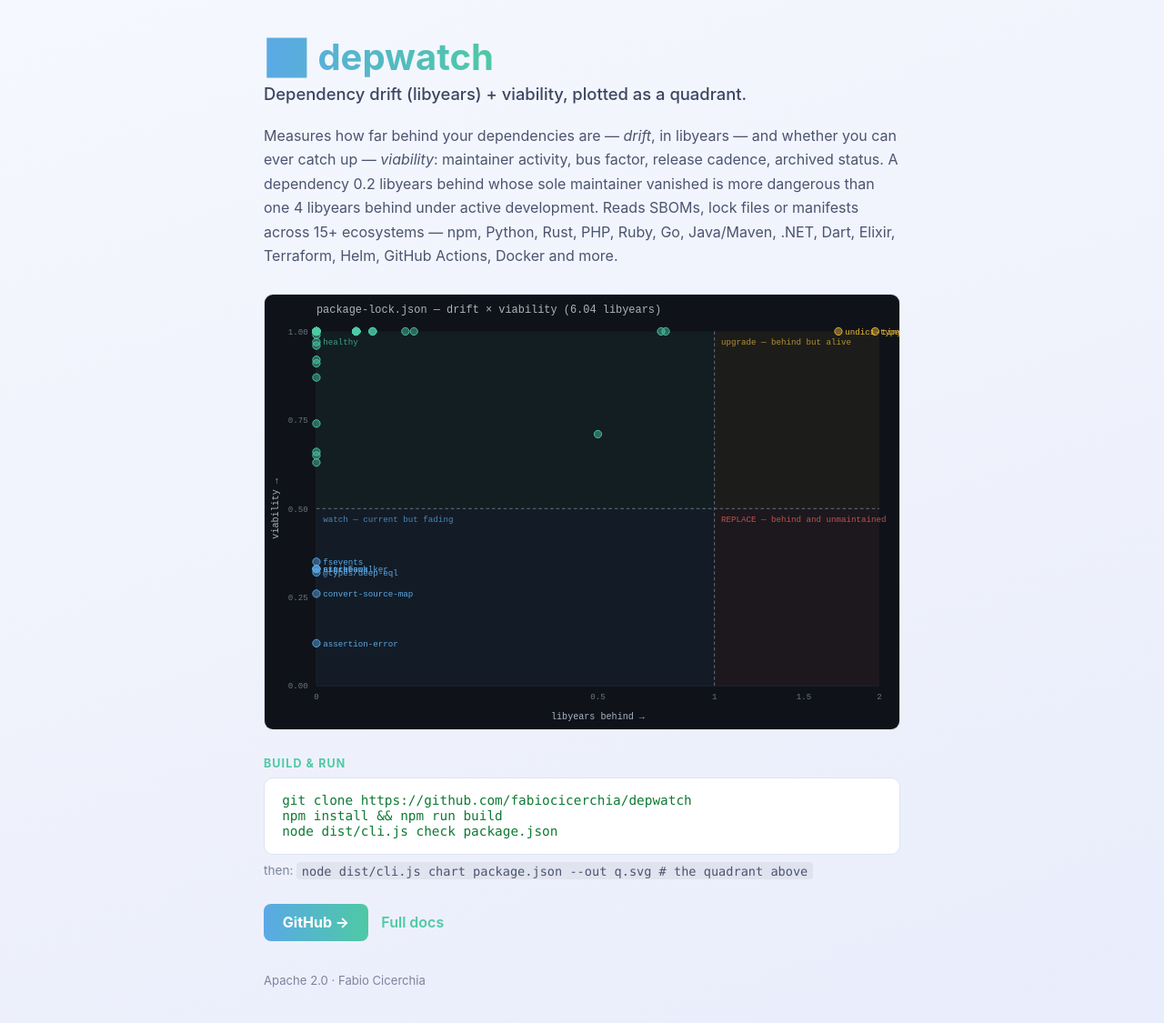
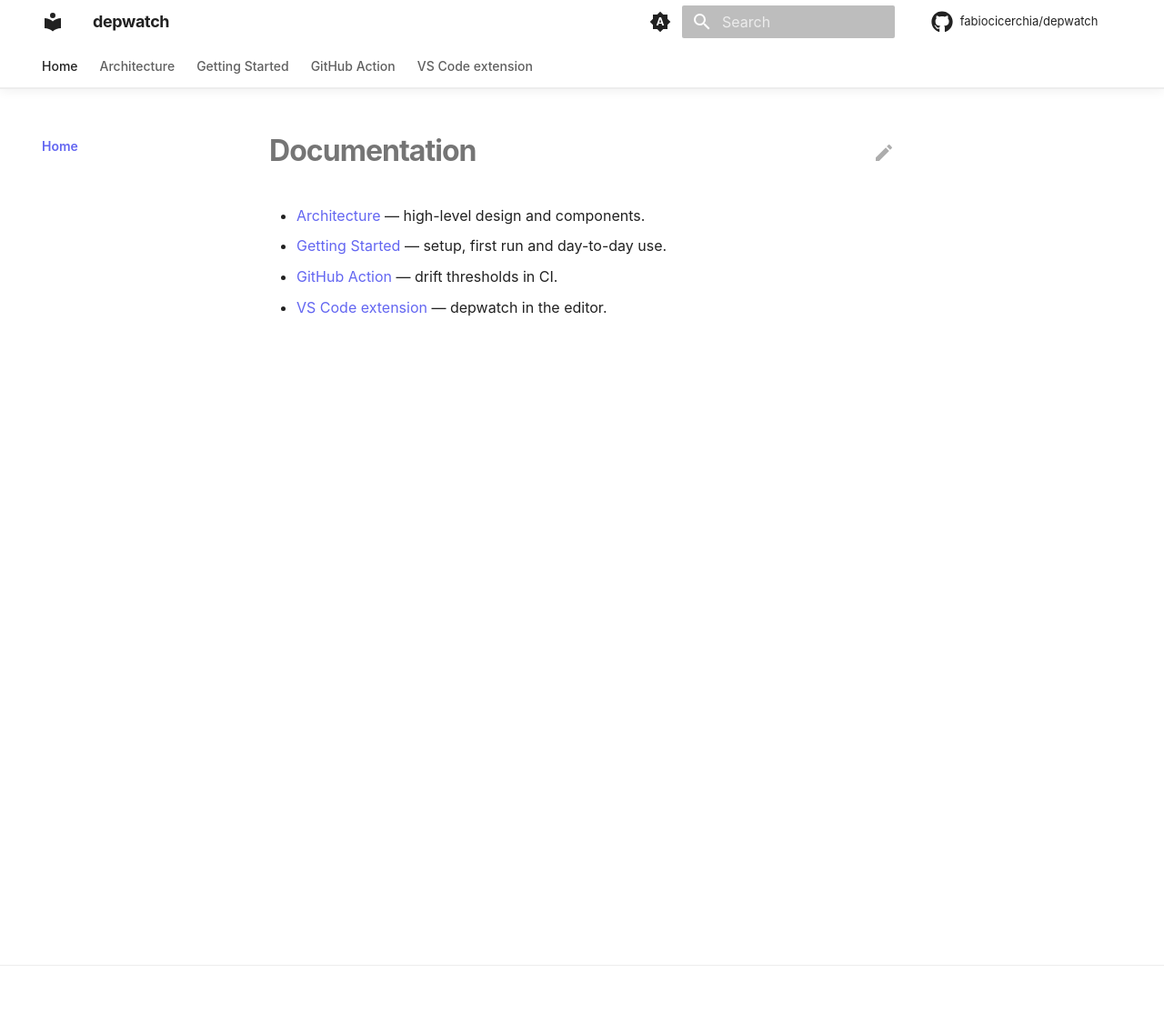
Before and after one commit to fabiocicerchia/depwatch, an MkDocs documentation site: the page built from docs/README.md, in a window 1280 px wide and 1126 px high. Shown: the whole window at 91% size. Built offline with MkDocs 1.6.1 and Material for MkDocs 9.7.7, drawn with Linux system fonts in a browser that asks for light colours; comment, search, counter and statistics services are not loaded.

Commit message:
feat(docs): build the docs site in Actions and drop Read the Docs
This repo's mkdocs.yml has never been rendered: Pages serves main/docs as
a folder, so the site is docs/index.html plus raw markdown, and the doc
pages come back as text/markdown rather than a rendered site.

docs.yml builds it with `mkdocs build --strict` on the pinned toolchain and
deploys the artifact to Pages. The splash is copied to the artifact root,
where the repo homepage and README badges already point, and the rendered
site publishes under /docs/ — so no existing URL breaks.

mkdocs.yml takes the shared Material template but keeps this repo's own nav.
docs/requirements.txt pins the toolchain, git-revision-date-localized
included: the config loads it and the strict build aborts without it.
check-yaml skips mkdocs.yml, whose Material tags safe_load cannot parse.

Co-Authored-By: Claude Opus 5 (1M context) <noreply@anthropic.com>
Claude-Session: https://claude.ai/code/session_01F5By8zzZMak7tqZGraixSJ

```diff
--- a/.pre-commit-config.yaml
+++ b/.pre-commit-config.yaml
@@ -22,7 +22,7 @@ repos:
         # templates rather than YAML — the parser cannot read either as-is. The
         # exclude is path-relative so it catches chart/ and charts/<name>/ alike.
         args: [--allow-multiple-documents]
-        exclude: (^|/)templates/
+        exclude: (^|/)templates/|^mkdocs\.yml$
       - id: check-json
         # JSONC, not JSON: comments are part of the format the reader expects.
         # tsconfig.json is TypeScript's (and extensions/vscode has one of its
--- /dev/null
+++ b/docs/stylesheets/extra.css
@@ -0,0 +1,227 @@
+/*
+ * PROJECT_NAME — premium documentation theme for MkDocs Material.
+ * System typography, gradient accents, soft depth, icon-driven feature cards.
+ * Nothing here loads over the network: no CDN, no web font, no analytics.
+ *
+ * ── The one thing you change ──────────────────────────────────────────────
+ * The accent below. Pick the colour of the cluster the project belongs to so
+ * the docs, the landing page (docs/index.html) and the GitHub description read
+ * as one family — don't pick from taste. Set --accent and --accent-2 to match
+ * the pair you used in docs/index.html:
+ *
+ *   platform / Kubernetes    #38bdf8  #3b82f6   (blue)
+ *   security / supply chain  #fb923c  #ef4444   (orange-red)
+ *   CLI utilities            #22d3ee  #6366f1   (cyan-indigo)   ← default
+ *   GreenOps                 #34d399  #059669   (green)
+ */
+
+:root {
+  /* Keep --accent / --accent-2 identical to docs/index.html so the splash and
+     the docs site never drift. Roles below map them for legibility: indigo
+     carries chrome/links (contrast on white), cyan is the interactive accent;
+     the hero and buttons blend both. */
+  --accent: #22d3ee;
+  --accent-2: #6366f1;
+
+  --md-primary-fg-color: var(--accent-2);
+  --md-primary-fg-color--light: var(--accent-2);
+  --md-primary-fg-color--dark: var(--accent-2);
+  --md-accent-fg-color: var(--accent);
+
+  /* System stack — matches docs/index.html and needs no download. */
+  --md-text-font-family: -apple-system, BlinkMacSystemFont, "Segoe UI", Roboto,
+    Helvetica, Arial, sans-serif;
+  --md-code-font-family: ui-monospace, SFMono-Regular, "SF Mono", Menlo, Monaco,
+    Consolas, "Liberation Mono", monospace;
+}
+
+/* Keep the header/links legible on the custom primary in both schemes. */
+[data-md-color-primary="custom"] {
+  --md-primary-bg-color: #ffffff;
+  --md-typeset-a-color: var(--accent-2); /* indigo — readable on white */
+}
+[data-md-color-scheme="slate"] {
+  --md-typeset-a-color: var(--accent); /* cyan — readable on the dark ground */
+  --md-default-bg-color: #0b0f1a;
+  --md-default-bg-color--light: #0d1220;
+}
+[data-md-color-scheme="slate"] .md-header,
+[data-md-color-scheme="slate"] .md-tabs {
+  background-color: #0b0f1a;
+}
+
+/* === Header: translucent, blurred, hairline divider ====================== */
+
+.md-header {
+  background-color: var(--md-default-bg-color);
+  color: var(--md-default-fg-color);
+  box-shadow: none;
+  border-bottom: 1px solid var(--md-default-fg-color--lightest);
+  backdrop-filter: saturate(180%) blur(20px);
+  -webkit-backdrop-filter: saturate(180%) blur(20px);
+}
+.md-header[data-md-state="shadow"],
+.md-header--shadow {
+  box-shadow: 0 2px 12px rgba(0, 0, 0, 0.06);
+}
+.md-header__title {
+  font-weight: 700;
+  letter-spacing: -0.02em;
+}
+.md-tabs {
+  background-color: var(--md-default-bg-color);
+  color: var(--md-default-fg-color);
+  border-bottom: 1px solid var(--md-default-fg-color--lightest);
+}
+.md-tabs__link {
+  opacity: 0.72;
+  font-weight: 500;
+}
+.md-tabs__link:hover,
+.md-tabs__link--active {
+  opacity: 1;
+}
+
+/* === Typography ========================================================== */
+
+.md-typeset {
+  font-feature-settings: "kern", "liga";
+}
+.md-typeset h1 {
+  font-weight: 700;
+  letter-spacing: -0.03em;
+  line-height: 1.15;
+}
+.md-typeset h2 {
+  font-weight: 650;
+  letter-spacing: -0.02em;
+  margin-top: 2.4em;
+}
+.md-typeset h3 {
+  font-weight: 600;
+  letter-spacing: -0.01em;
+}
+
+/* Rounded, bordered code blocks — softer than the default flush edges. */
+.md-typeset pre > code,
+.md-typeset .highlight > pre {
+  border-radius: 10px;
+}
+.md-typeset .highlight {
+  border-radius: 10px;
+  border: 1px solid var(--md-default-fg-color--lightest);
+}
+
+/* Tables read as cards and scroll on narrow screens instead of clipping. */
+.md-typeset table:not([class]) {
+  border-radius: 10px;
+  border: 1px solid var(--md-default-fg-color--lightest);
+  overflow: hidden;
+  font-size: 0.78rem;
+}
+.md-typeset table:not([class]) th {
+  font-weight: 600;
+  text-transform: uppercase;
+  letter-spacing: 0.04em;
+  font-size: 0.68rem;
+}
+
+/* === Buttons ============================================================= */
+
+.md-typeset .md-button {
+  border-radius: 980px;
+  font-weight: 600;
+  padding: 0.5em 1.4em;
+  transition: transform 0.25s cubic-bezier(0.25, 0.1, 0.25, 1),
+    box-shadow 0.25s ease;
+}
+.md-typeset .md-button--primary {
+  background: linear-gradient(135deg, var(--accent), var(--accent-2));
+  border: none;
+  color: #fff;
+}
+.md-typeset .md-button:hover {
+  transform: translateY(-1px) scale(1.02);
+  box-shadow: 0 6px 24px rgba(99, 102, 241, 0.3);
+}
+
+/* === Home hero =========================================================== */
+/* Rendered from a <div class="hero"> block in docs/README.md. */
+
+.md-typeset .hero {
+  text-align: center;
+  padding: 3.5rem 1rem 1rem;
+}
+.md-typeset .hero h1 {
+  font-size: 3rem;
+  margin: 0 0 0.4rem;
+  background: linear-gradient(135deg, var(--accent), var(--accent-2));
+  -webkit-background-clip: text;
+  background-clip: text;
+  -webkit-text-fill-color: transparent;
+  color: transparent;
+}
+.md-typeset .hero .hero-tagline {
+  font-size: 1.3rem;
+  font-weight: 500;
+  color: var(--md-default-fg-color--light);
+  max-width: 42rem;
+  margin: 0 auto 1.6rem;
+  line-height: 1.4;
+}
+.md-typeset .hero .md-button + .md-button {
+  margin-left: 0.5rem;
+}
+
+/* === Feature cards ======================================================= */
+/* Material's `<div class="grid cards">` list syntax, given depth + hover. */
+
+.md-typeset .grid.cards > ul > li,
+.md-typeset .grid > .card {
+  border-radius: 16px;
+  border: 1px solid var(--md-default-fg-color--lightest);
+  padding: 1.4rem;
+  transition: transform 0.3s cubic-bezier(0.25, 0.1, 0.25, 1),
+    box-shadow 0.3s ease, border-color 0.3s ease;
+}
+.md-typeset .grid.cards > ul > li:hover,
+.md-typeset .grid > .card:hover {
+  transform: translateY(-3px);
+  border-color: color-mix(in srgb, var(--accent) 40%, transparent);
+  box-shadow: 0 10px 34px rgba(0, 0, 0, 0.08);
+}
+[data-md-color-scheme="slate"] .md-typeset .grid.cards > ul > li:hover {
+  box-shadow: 0 10px 34px rgba(0, 0, 0, 0.5);
+}
+.md-typeset .grid.cards > ul > li > hr {
+  margin: 0.8rem 0;
+}
+.md-typeset .grid.cards .twemoji,
+.md-typeset .grid.cards svg {
+  color: var(--accent);
+}
+
+/* === Sidebar / nav ======================================================= */
+
+.md-nav__title {
+  font-weight: 700;
+  letter-spacing: -0.01em;
+}
+.md-nav__link--active {
+  font-weight: 600;
+}
+
+/* === Footer ============================================================== */
+
+.md-footer-meta {
+  background-color: var(--md-default-bg-color);
+  border-top: 1px solid var(--md-default-fg-color--lightest);
+}
+.md-footer-meta .md-footer-copyright,
+.md-footer-meta .md-footer__link {
+  color: var(--md-default-fg-color--light);
+}
+
+html {
+  scroll-behavior: smooth;
+}
--- a/mkdocs.yml
+++ b/mkdocs.yml
@@ -1,24 +1,132 @@
+# depwatch docs — MkDocs Material, styled to feel like a product site
+# (premium hero, feature cards, nav tabs, dark/light, local search, edit links)
+# while staying on the portfolio's standard tooling. See docs/stylesheets/extra.css
+# for the look; the accent palette lives there and is the only thing you swap.
 site_name: depwatch
 site_description: >-
-  Dependency drift (libyears) and viability, plotted as a quadrant.
+site_url: https://fabiocicerchia.github.io/depwatch/docs/
 repo_url: https://github.com/fabiocicerchia/depwatch
+repo_name: fabiocicerchia/depwatch
+edit_uri: edit/main/docs/
+copyright: Copyright &copy; 2026 Fabio Cicerchia
 docs_dir: docs
+
+# docs/index.html is the standalone GitHub Pages splash, not a docs page. Keep
+# it out of the MkDocs render so the site home (README.md) maps to index.html
+# without a collision. GitHub Pages still serves the raw file; RTD serves this.
+exclude_docs: |
+  index.html
+  requirements.txt
 
 theme:
   name: material
+  # No web fonts: these docs avoid external requests (privacy, offline docs,
+  # reproducible RTD builds). A system font stack is set in extra.css instead.
+  font: false
+  language: en
   palette:
-    - scheme: default
-      toggle: { icon: material/weather-night, name: Dark mode }
-    - scheme: slate
-      toggle: { icon: material/weather-sunny, name: Light mode }
+    # Follows the OS by default, with a manual toggle. `primary`/`accent: custom`
+    # hand the colours to extra.css so both schemes share one palette.
+    - media: "(prefers-color-scheme)"
+      primary: custom
+      accent: custom
+      toggle:
+        icon: material/brightness-auto
+        name: Switch to light mode
+    - media: "(prefers-color-scheme: light)"
+      scheme: default
+      primary: custom
+      accent: custom
+      toggle:
+        icon: material/weather-night
+        name: Switch to dark mode
+    - media: "(prefers-color-scheme: dark)"
+      scheme: slate
+      primary: custom
+      accent: custom
+      toggle:
+        icon: material/weather-sunny
+        name: Switch to system preference
+  features:
+    - navigation.tabs
+    - navigation.tabs.sticky
+    - navigation.sections
+    - navigation.top
+    - navigation.tracking
+    - navigation.indexes
+    - toc.follow
+    - search.suggest
+    - search.highlight
+    - search.share
+    - content.code.copy
+    - content.code.annotate
+    - content.action.edit
+    - content.tooltips
+  icon:
+    repo: fontawesome/brands/github
+    edit: material/pencil
 
+extra_css:
+  - stylesheets/extra.css
+
+extra:
+  # `generator: false` drops the "Made with Material for MkDocs" line; keep it
+  # if you'd rather credit the theme.
+  generator: false
+  social:
+    - icon: fontawesome/brands/github
+      link: https://github.com/fabiocicerchia/depwatch
+
+# Only the search plugin ships with MkDocs itself, so RTD needs nothing beyond
+# docs/requirements.txt. Anything else (social cards, minify, git-revision-date)
+# is a pip add — wire it into requirements.txt too or the RTD build breaks.
+plugins:
+  - search
+  - git-revision-date-localized:
+      enable_creation_date: true
+      # RTD's clone can be shallow; fall back to the build date instead of
+      # failing when a file's history isn't present.
+      fallback_to_build_date: true
+      type: date
+  # Note: Material's `social` plugin is deliberately NOT enabled — it downloads
+  # a font from fonts.google.com at build time, which breaks this repo's
+  # no-external-requests / reproducible-build stance (and every RTD build that
+  # inherits this template). Add Open Graph images by hand if you want them.
+
+markdown_extensions:
+  - abbr
+  - admonition
+  - attr_list
+  - def_list
+  - footnotes
+  - md_in_html
+  - tables
+  - toc:
+      permalink: true
+  - pymdownx.details
+  - pymdownx.superfences
+  - pymdownx.highlight:
+      anchor_linenums: true
+      line_spans: __span
+      pygments_lang_class: true
+  - pymdownx.inlinehilite
+  - pymdownx.snippets:
+      # `.` is the repo root (where mkdocs runs), so docs/changelog.md can embed
+      # the root CHANGELOG.md with `--8<-- "CHANGELOG.md"`.
+      base_path: ["."]
+      check_paths: true
+  - pymdownx.tabbed:
+      alternate_style: true
+  - pymdownx.tasklist:
+      custom_checkbox: true
+  - pymdownx.emoji:
+      emoji_index: !!python/name:material.extensions.emoji.twemoji
+      emoji_generator: !!python/name:material.extensions.emoji.to_svg
+
+# Top-level entries become tabs (theme feature navigation.tabs).
 nav:
   - Home: README.md
   - Architecture: architecture.md
   - Getting Started: getting-started.md
   - GitHub Action: github-action.md
   - VS Code extension: vscode.md
-
-markdown_extensions:
-  - admonition
-  - pymdownx.superfences
```
Also changed, not shown: docs/requirements.txt (added, +10 -0 lines), 1 other file.
